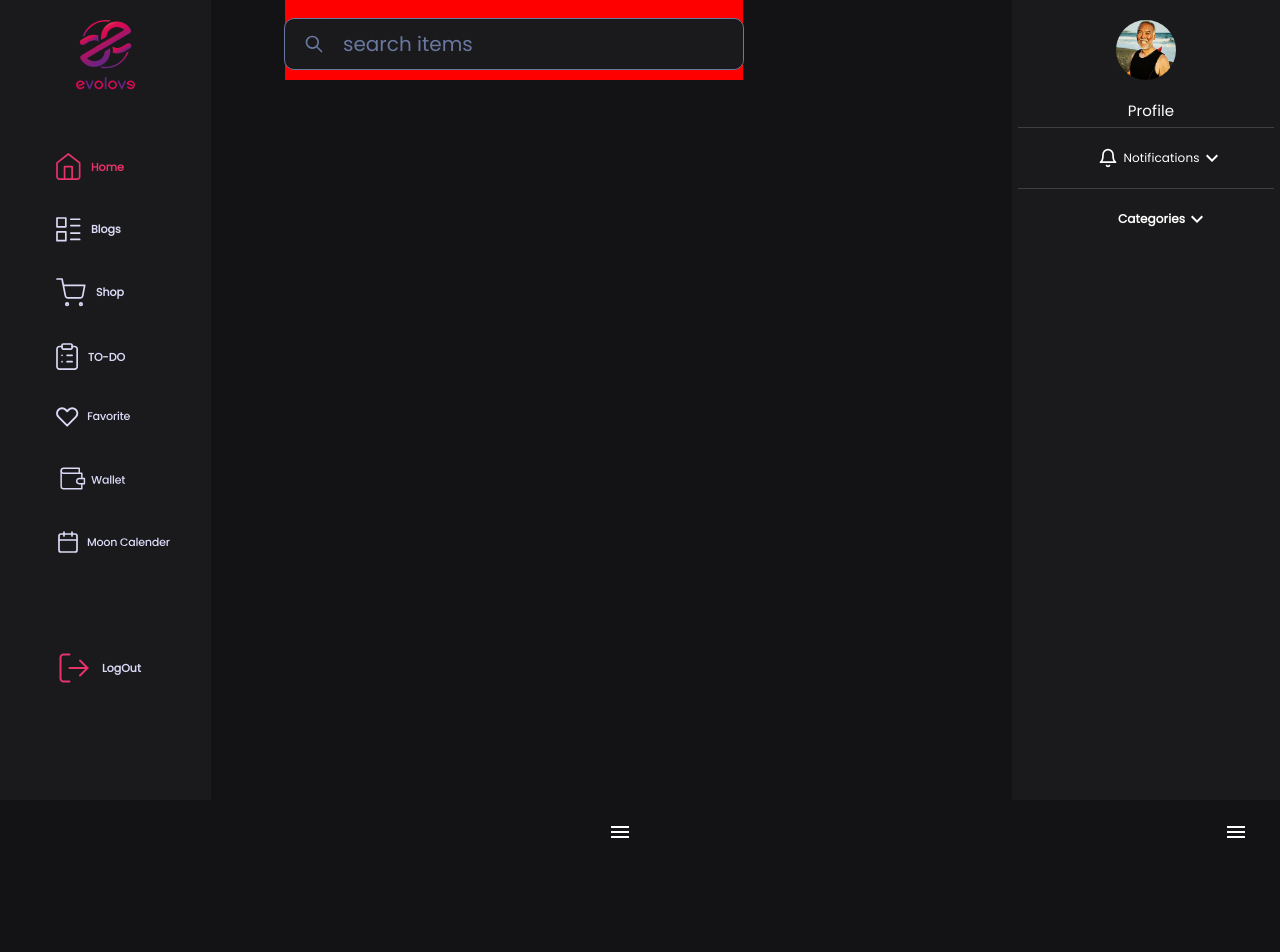
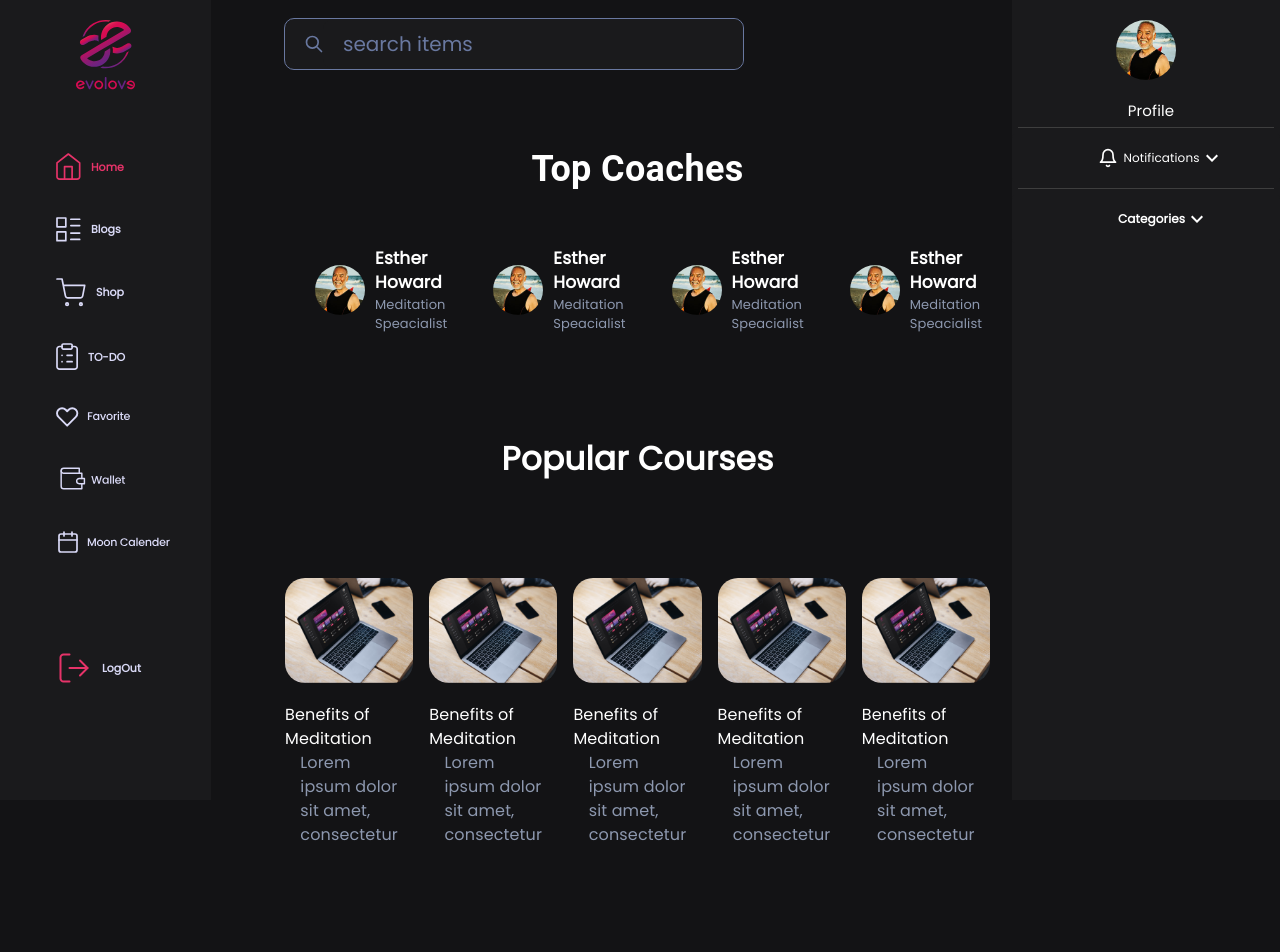
Before and after one commit to saadwaqas688/Evolove, a React (Create React App) app: page /home in a window 1280 px wide. Shown: the top 952 px of the page. Before the commit the page ends 864 px from the top, so only its background shows below. Built offline with nearby package versions, Linux system fonts and the light colour scheme.

Commit message:
app wrapper completed

```diff
--- a/src/Components/UI/AppWrapper/AppWrapperMain/AppWrapper.jsx
+++ b/src/Components/UI/AppWrapper/AppWrapperMain/AppWrapper.jsx
@@ -1,13 +1,12 @@
 import React, { useState } from "react";
 import {
-  AppBar,
   Box,
   Divider,
+  Stack,
   Toolbar,
   useMediaQuery,
   useTheme,
 } from "@mui/material";
-import MainLogo from "../../../UI/NavBar/NavBarLogo/mainLogo";
 import DrawerComp from "../../../UI/NavBar/NavBarDrawer/Drawer";
 import SideBarAccordion from "../../SideBarAccordion/SideBarAccordion";
 import SideBarLinks from "../../SideBarLinks/SideBarLinksMain/SideBarLinks";
@@ -15,8 +14,10 @@ import SideBarProfileAvatar from "../../SideBarProfileAvatar/SideBarProfileAvata
 import { Colors } from "../../../../config/palette";
 import SideBarCategoriesAccordion from "../../SideBarCategoriesAccordion/SideBarCategoriesAccordion";
 import BoxCom from "../../BoxCom/BoxCom";
-import TextfieldComp from "../../TextFieldCom/Textfield";
 import SearchBar from "../../SearchBar/SearchBarMain/SearchBar";
+import PopularCoursesHome from "../../../Containers/Auth/HomeOnBoarding/PopularCoursesHome/PopularCoursesHomeMain/PopularCoursesHomeMain";
+import TopCoachesHome from "../../../Containers/Auth/HomeOnBoarding/TopCoachesHome/TopCoachesHomeMain/TopCoachesHome";
+import HomeExploreBlogs from "../../../Containers/Auth/HomeOnBoarding/ExploreBlogsHome/ExploreBlogsHomeMain/ExploreBlogsHomeMain";
 
 const AppWrapper = () => {
   const [openDrawerLeft, setOpenDrawerLeft] = useState(false);
@@ -25,17 +26,31 @@ const AppWrapper = () => {
   const theme = useTheme();
    const isMatch = useMediaQuery(theme.breakpoints.up("md"));
   return (
-      // <AppBar sx={{ background: Colors.dark,position:'sticky',boxShadow:"none"}}>
-      <BoxCom>
-        <BoxCom sx={{background:Colors.secondary,minHeight:"100vh",marginRight:{xs:"10px",md:"290px"},marginLeft:{xs:"10px",md:"285px"}}}>
+      <>
+     {  !isMatch &&    <BoxCom>
+        <Toolbar>
+            <DrawerComp anchor="left" width="211px" type="temporary" isOpen={false} openDrawer={openDrawerLeft} setOpenDrawer={setOpenDrawerLeft}>
+            <SideBarLinks/>
+            </DrawerComp>
+            <DrawerComp anchor="right" width="268px"  type="temporary" isOpen={false} openDrawer={openDrawerRight} setOpenDrawer={setOpenDrawerRight}>
+            <SideBarProfileAvatar/>
+            <Divider sx={{background:"#464646",margin:"6px"}}/>
+            <SideBarAccordion />
+            <Divider sx={{background:"#464646",margin:"6px"}}/>
+            <SideBarCategoriesAccordion/>
+            </DrawerComp>
+        </Toolbar>
+        </BoxCom>
+}
+
+<BoxCom sx={{background:Colors.secondary,minHeight:"100vh",marginRight:{xs:"10px",md:"290px"},marginLeft:{xs:"10px",md:"285px"}}}>
           <SearchBar/>
+          <TopCoachesHome/>
+          <PopularCoursesHome/>
+          <HomeExploreBlogs/>
+
           </BoxCom>
-        <Toolbar sx={{display:'flex',justifyContent:'space-between'}}>
-          {/* <Box sx={{ml:"100px"}}>
-          <MainLogo/>
-          </Box> */}
-          {isMatch ? (
-            <>
+     {  isMatch  && <>
             <DrawerComp  anchor="left" width="211px" type="persistent" isOpen={true}>
             <SideBarLinks/>
             </DrawerComp>
@@ -47,25 +62,37 @@ const AppWrapper = () => {
             <SideBarCategoriesAccordion/>
             </DrawerComp>
             </>
-          ) :(
-            <>
-            <DrawerComp anchor="left" width="211px" type="temporary" isOpen={false} openDrawer={openDrawerLeft} setOpenDrawer={setOpenDrawerLeft}>
-            <SideBarLinks/>
-            </DrawerComp>
-            <DrawerComp anchor="right" width="268px"  type="temporary" isOpen={false} openDrawer={openDrawerRight} setOpenDrawer={setOpenDrawerRight}>
-            <SideBarProfileAvatar/>
+}
+      {/* <Stack direction="row" justifyContent="space-between">
+      <Box
+        flex={1}
+        sx={{ display: { xs: "none", md: "block" } }}
+      >
+        <SideBarLinks/>
+
+
+        <Box position="fixed"></Box>
+      </Box>
+      <Box
+        flex={4}
+      >
+           <BoxCom sx={{background:Colors.secondary,minHeight:"100vh"}}>
+          <SearchBar/>
+          </BoxCom>
+      </Box>
+      <Box
+        flex={2}
+        sx={{ display: { xs: "none", md: "block" }}}
+      >
+        <SideBarProfileAvatar/>
             <Divider sx={{background:"#464646",margin:"6px"}}/>
             <SideBarAccordion />
             <Divider sx={{background:"#464646",margin:"6px"}}/>
             <SideBarCategoriesAccordion/>
-            </DrawerComp>
-            </>
-          )
-          }
-        </Toolbar>
-        </BoxCom>
+      </Box>
+    </Stack> */}
 
-    //  </AppBar>
+        </>
   );
 };
 
--- a/src/Components/UI/NavBar/NavBarDrawer/Drawer.jsx
+++ b/src/Components/UI/NavBar/NavBarDrawer/Drawer.jsx
@@ -19,16 +19,19 @@ const DrawerComp = ({anchor,type,isOpen,openDrawer,setOpenDrawer,children,width}
         variant={type}
         onClose={() => setOpenDrawer(false)}
       >
-        <Box sx={{bgcolor:Colors.dark,height:'100vh',width:width ,overflow:"hidden"}}>
+        <Box sx={{bgcolor:Colors.dark,height:'100%',width:width }}>
           {children}
         </Box>
       </Drawer >
+
+
       <IconButton
-        sx={{ color: Colors.light, marginLeft: "auto" }}
+        sx={{ color: Colors.light,margin:"auto"}}
         onClick={() => setOpenDrawer(!openDrawer)}
         >
         <MenuIcon color={Colors.light} />
       </IconButton>
+
     </React.Fragment>
   );
 };
--- a/src/Components/UI/SearchBar/SearchBarMain/SearchBar.style.js
+++ b/src/Components/UI/SearchBar/SearchBarMain/SearchBar.style.js
@@ -14,7 +14,6 @@ export const SearchField = styled(  TextfieldComp )(({ theme,width }) => ({
    }));
 
    export const SearchBarWrapper = styled(  BoxCom )(({ theme}) => ({
-       background:"red",
     width:"65%",
    [theme.breakpoints.down("md")]: {
     width:"100%",
```
